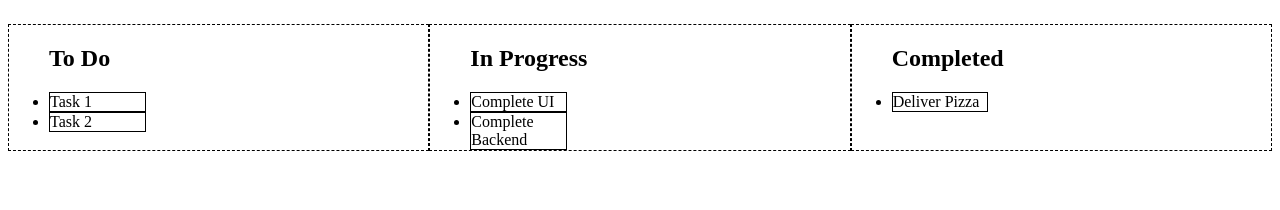
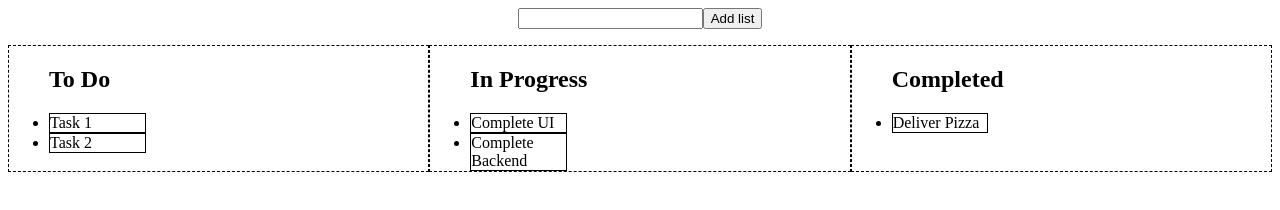
Before and after one commit to ewu2023/project-manager, a React app in the folder pm-app/: page / in a window 1280 px wide. Built offline with nearby package versions, Linux system fonts and the light colour scheme.

Commit message:
Created first version of add list form

```diff
--- a/pm-app/src/index.css
+++ b/pm-app/src/index.css
@@ -8,7 +8,11 @@
     width: 50%;
 }
 
-.board {
+.list-view {
     display: flex;
     flex-direction: row;
 }
+
+.center {
+    text-align: center;
+}
--- a/pm-app/src/index.js
+++ b/pm-app/src/index.js
@@ -36,9 +36,23 @@ class TaskBoard extends React.Component {
         });
 
         return (
-            <div class='board'>
-                {listElements}
+            <div id='board'>
+                <AddListForm />
+                <div class='list-view'>{listElements}</div>
             </div>
+        );
+    }
+}
+
+class AddListForm extends React.Component{
+    render() {
+        return (
+            <form class='center'>
+                <label>
+                    <input type='text' />
+                    <button>Add list</button>
+                </label>
+            </form>
         );
     }
 }
```
